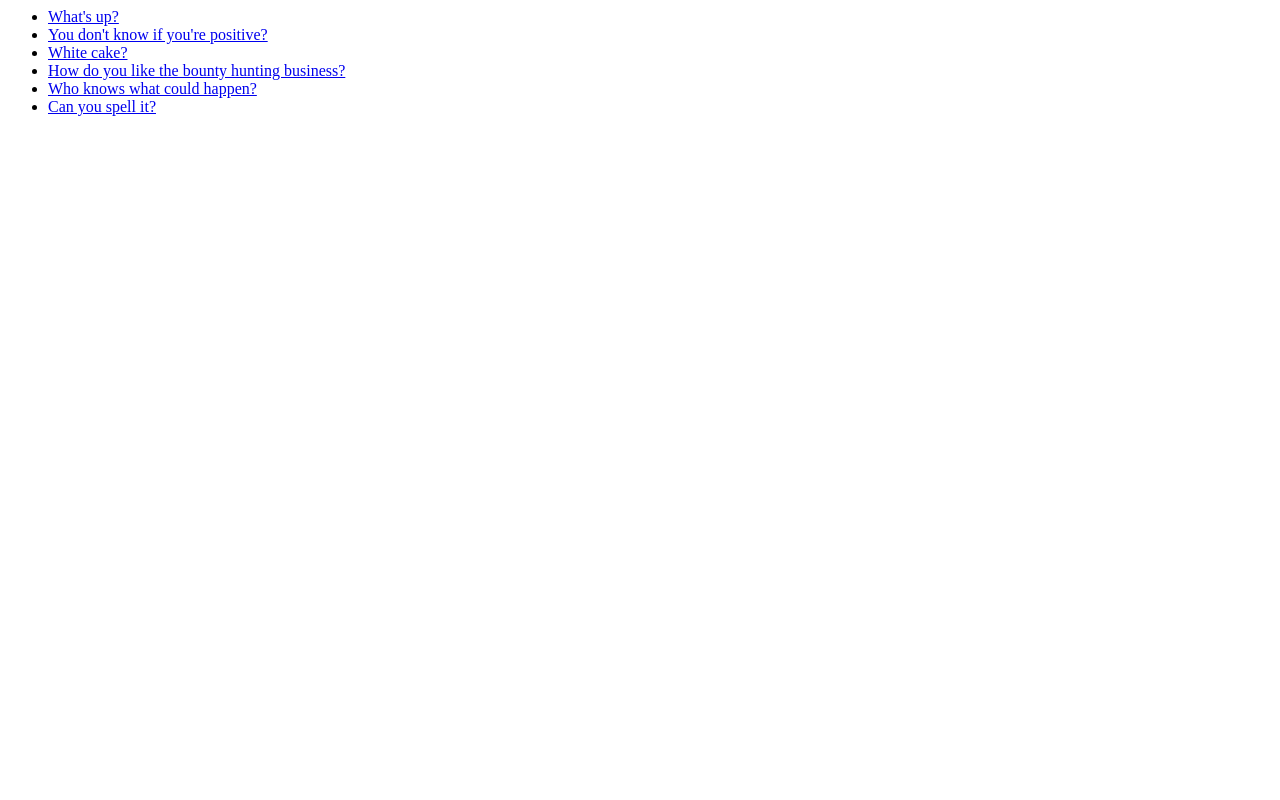
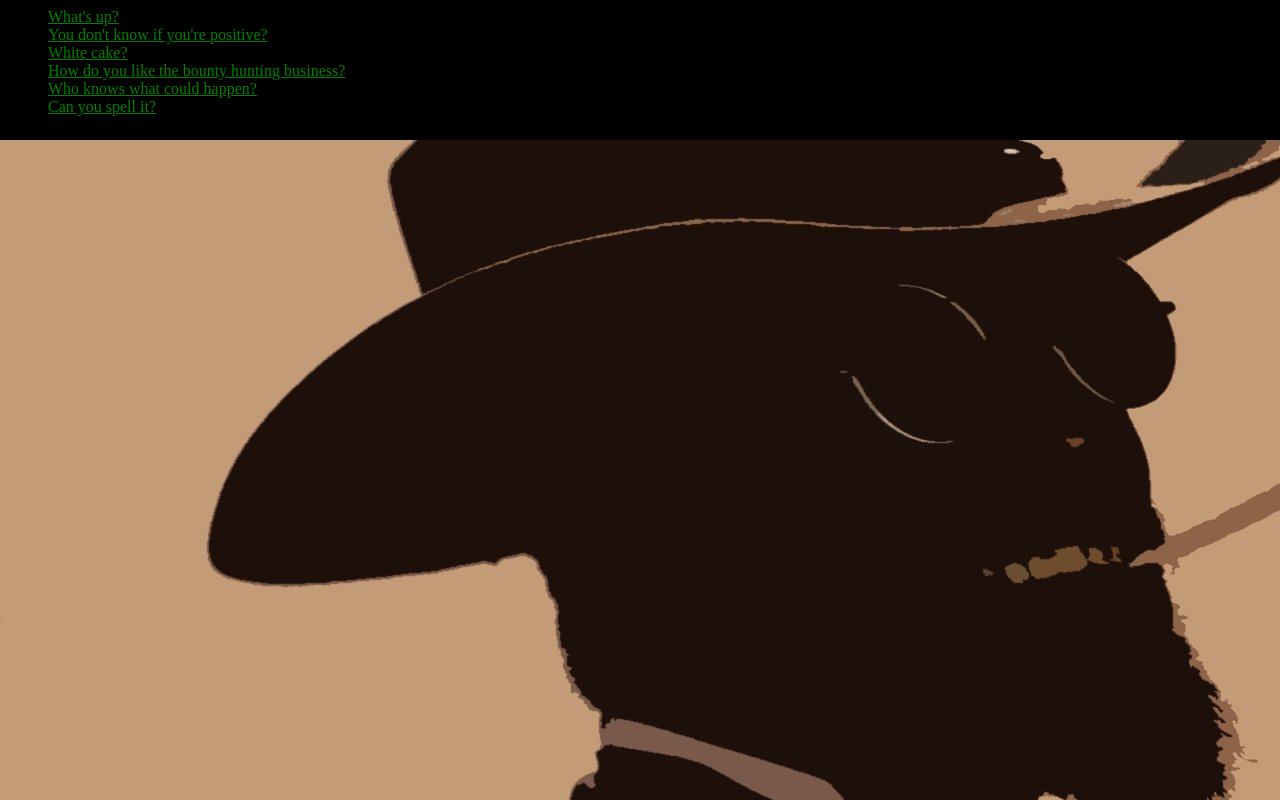
Before and after one commit to CarlosVanzego/django-tutorial, a Django app: template djangotutorial/polls/templates/polls/index.html in a window 1280 px wide. Run offline with Django 5.2, Linux system fonts and the light colour scheme; the template is opened without the code that fills it: values that come from a table or form of the project are taken from there, others are empty; data comes from the database, SQL or seed files in the repository; both versions use the stored data as it was after the commit.

Commit message:
django tutorial part 7 commit

```diff
--- /dev/null
+++ b/djangotutorial/polls/static/polls/style.css
@@ -0,0 +1,7 @@
+li a {
+    color: green;
+}
+
+body {
+    background: white url("images/background.png") no-repeat;
+}
--- a/djangotutorial/polls/templates/polls/index.html
+++ b/djangotutorial/polls/templates/polls/index.html
@@ -1,3 +1,7 @@
+{% load static %}
+
+<link rel="stylesheet" href="{% static 'polls/style.css' %}">
+
 {% if latest_question_list %}
     <ul>
     {% for question in latest_question_list %}
```
Also changed, not shown: djangotutorial/db.sqlite3, djangotutorial/polls/static/polls/images/background.png (added).
